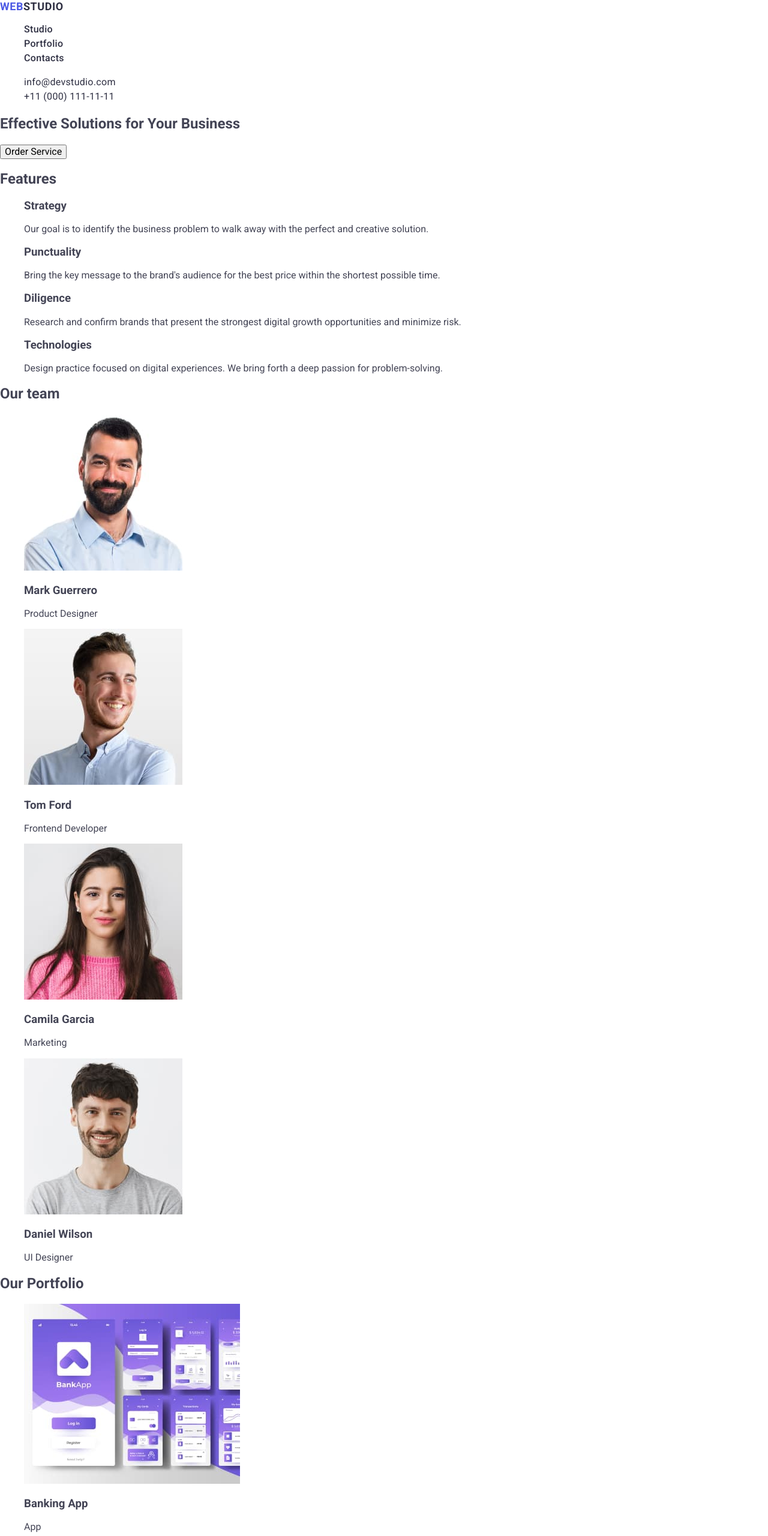
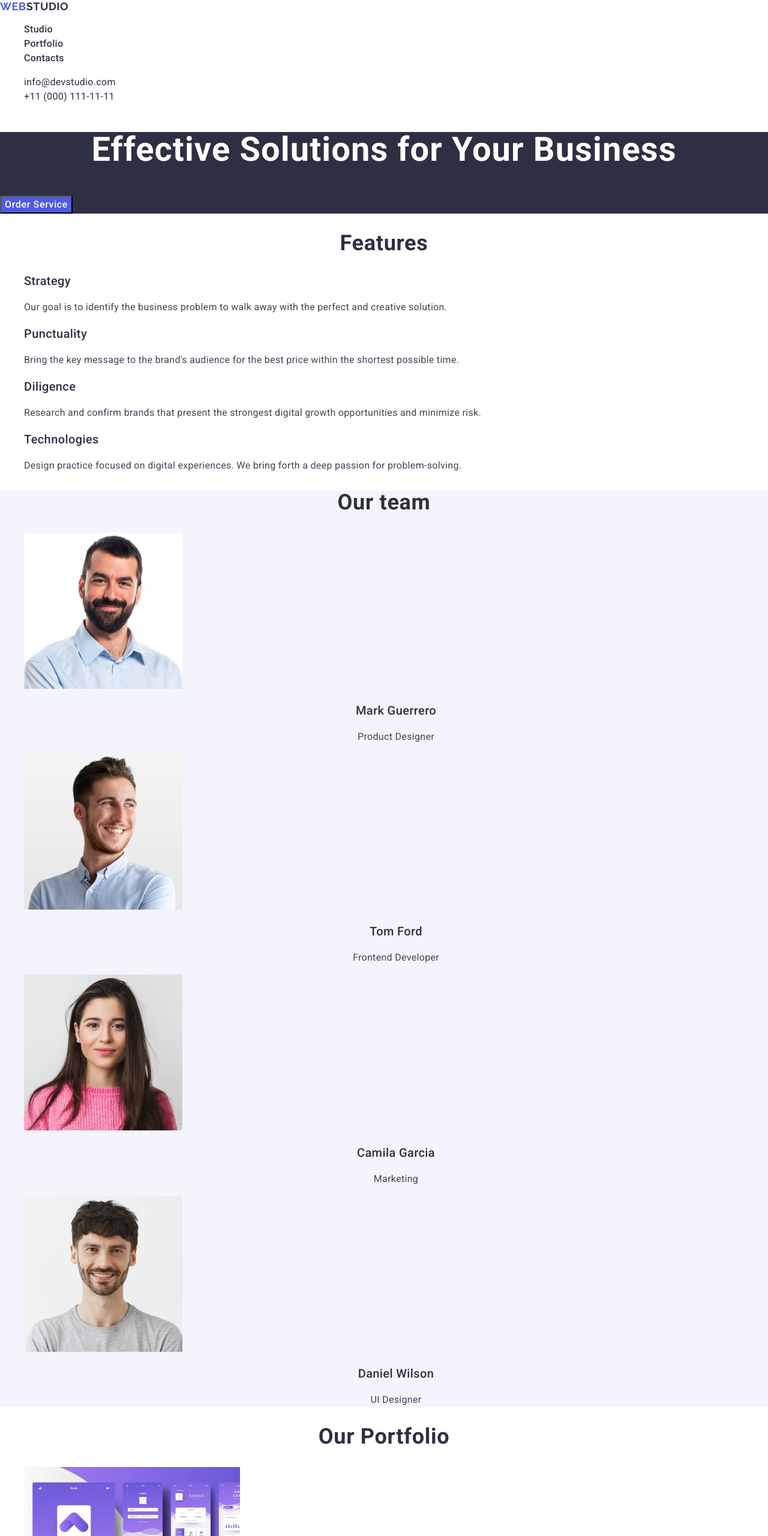
Before and after one commit to oleks11-rudenko/goit-markup-hw-02, a plain HTML site: page index.html in a window 1280 px wide. Shown: the top 2560 px of the page at 60% size. Drawn offline with nearby package versions, Linux system fonts and the light colour scheme.

Commit message:
Edit main sections and footer

```diff
--- a/css/styles.css
+++ b/css/styles.css
@@ -10,7 +10,7 @@ ul {
 
 .logo {
   color: #4d5ae5;
-  font-family: var(--second-family);
+  font-family: "Raleway", sans-serif;
   font-weight: 700;
   font-size: 18px;
   line-height: 1.17;
@@ -53,3 +53,95 @@ ul {
 .contacts:focus {
   color: #404bbf;
 }
+
+.hero-image {
+  background-color: #2e2f42;
+}
+
+.main-header {
+  color: #ffffff;
+  font-size: 56px;
+  line-height: 1.07;
+  letter-spacing: 0.02em;
+  text-align: center;
+}
+
+.button-text {
+  color: #ffffff;
+  background-color: #4d5ae5;
+  font-weight: 500;
+  font-size: 16px;
+  line-height: 1.5;
+  letter-spacing: 0.04em;
+}
+
+.button-text:hover {
+  background-color: #404bbf;
+}
+
+.section-headers {
+  color: #2e2f42;
+  font-size: 36px;
+  line-height: 1.11;
+  letter-spacing: 0.02em;
+  text-align: center;
+}
+
+.features-header {
+  color: #2e2f42;
+  font-weight: 500;
+  font-size: 20px;
+  line-height: 1.2;
+  letter-spacing: 0.02em;
+}
+
+.features-text {
+  line-height: 1.5;
+  letter-spacing: 0.02em;
+}
+
+.team-background {
+  background-color: #f4f4fd;
+}
+
+.team-header {
+  color: #2e2f42;
+  font-weight: 500;
+  font-size: 20px;
+  line-height: 1.2;
+  letter-spacing: 0.02em;
+  text-align: center;
+}
+
+.team-text {
+  line-height: 1.5;
+  letter-spacing: 0.02em;
+  text-align: center;
+}
+
+.portfilio-header {
+  color: #2e2f42;
+  font-weight: 500;
+  font-size: 20px;
+  line-height: 1.2;
+  letter-spacing: 0.02em;
+}
+
+.portfilio-text {
+  line-height: 1.5;
+  letter-spacing: 0.02em;
+}
+
+.logo-footer {
+  color: #f4f4fd;
+  font-family: "Raleway", sans-serif;
+  font-weight: 700;
+  font-size: 18px;
+  line-height: 1.17;
+  letter-spacing: 0.03em;
+  text-transform: uppercase;
+}
+
+.footer-background {
+  background-color: #2e2f42;
+}
--- a/index.html
+++ b/index.html
@@ -44,45 +44,45 @@
       </nav>
     </header>
     <main>
-      <section>
-        <h1>Effective Solutions for Your Business</h1>
-        <button type="button">Order Service</button>
+      <section class="hero-image">
+        <h1 class="main-header">Effective Solutions for Your Business</h1>
+        <button type="button" class="button-text">Order Service</button>
       </section>
       <section>
-        <h2>Features</h2>
+        <h2 class="section-headers">Features</h2>
         <ul>
           <li>
-            <h3>Strategy</h3>
-            <p>
+            <h3 class="features-header">Strategy</h3>
+            <p class="features-text">
               Our goal is to identify the business problem to walk away with the
               perfect and creative solution.
             </p>
           </li>
           <li>
-            <h3>Punctuality</h3>
-            <p>
+            <h3 class="features-header">Punctuality</h3>
+            <p class="features-text">
               Bring the key message to the brand's audience for the best price
               within the shortest possible time.
             </p>
           </li>
           <li>
-            <h3>Diligence</h3>
-            <p>
+            <h3 class="features-header">Diligence</h3>
+            <p class="features-text">
               Research and confirm brands that present the strongest digital
               growth opportunities and minimize risk.
             </p>
           </li>
           <li>
-            <h3>Technologies</h3>
-            <p>
+            <h3 class="features-header">Technologies</h3>
+            <p class="features-text">
               Design practice focused on digital experiences. We bring forth a
               deep passion for problem-solving.
             </p>
           </li>
         </ul>
       </section>
-      <section>
-        <h2>Our team</h2>
+      <section class="team-background">
+        <h2 class="section-headers">Our team</h2>
         <ul>
           <li>
             <img
@@ -91,8 +91,8 @@
               width="264"
               height="260"
             />
-            <h3>Mark Guerrero</h3>
-            <p>Product Designer</p>
+            <h3 class="team-header">Mark Guerrero</h3>
+            <p class="team-text">Product Designer</p>
           </li>
           <li>
             <img
@@ -101,8 +101,8 @@
               width="264"
               height="260"
             />
-            <h3>Tom Ford</h3>
-            <p>Frontend Developer</p>
+            <h3 class="team-header">Tom Ford</h3>
+            <p class="team-text">Frontend Developer</p>
           </li>
           <li>
             <img
@@ -111,8 +111,8 @@
               width="264"
               height="260"
             />
-            <h3>Camila Garcia</h3>
-            <p>Marketing</p>
+            <h3 class="team-header">Camila Garcia</h3>
+            <p class="team-text">Marketing</p>
           </li>
           <li>
             <img
@@ -121,49 +121,51 @@
               width="264"
               height="260"
             />
-            <h3>Daniel Wilson</h3>
-            <p>UI Designer</p>
+            <h3 class="team-header">Daniel Wilson</h3>
+            <p class="team-text">UI Designer</p>
           </li>
         </ul>
       </section>
       <section>
-        <h2>Our Portfolio</h2>
+        <h2 class="section-headers">Our Portfolio</h2>
         <ul>
           <li>
             <img src="./images/img-5.jpg" alt="Banking App" />
-            <h3>Banking App</h3>
-            <p>App</p>
+            <h3 class="portfilio-header">Banking App</h3>
+            <p class="portfilio-text">App</p>
           </li>
           <li>
             <img src="./images/img-6.jpg" alt="Cashless Payment" />
-            <h3>Cashless Payment</h3>
-            <p>Marketing</p>
+            <h3 class="portfilio-header">Cashless Payment</h3>
+            <p class="portfilio-text">Marketing</p>
           </li>
           <li>
             <img src="./images/img-7.jpg" alt="Meditation App" />
-            <h3>Meditation App</h3>
-            <p>App</p>
+            <h3 class="portfilio-header">Meditation App</h3>
+            <p class="portfilio-text">App</p>
           </li>
           <li>
             <img src="./images/img-8.jpg" alt="Taxi Service" />
-            <h3>Taxi Service</h3>
-            <p>Marketing</p>
+            <h3 class="portfilio-header">Taxi Service</h3>
+            <p class="portfilio-text">Marketing</p>
           </li>
           <li>
             <img src="./images/img-9.jpg" alt="Screen Illustrations" />
-            <h3>Screen Illustrations</h3>
-            <p>Design</p>
+            <h3 class="portfilio-header">Screen Illustrations</h3>
+            <p class="portfilio-text">Design</p>
           </li>
           <li>
             <img src="./images/img-10.jpg" alt="Online Courses" />
-            <h3>Online Courses</h3>
-            <p>Marketing</p>
+            <h3 class="portfilio-header">Online Courses</h3>
+            <p class="portfilio-text">Marketing</p>
           </li>
         </ul>
       </section>
     </main>
-    <footer>
-      <a href="./index.html">Web<span>Studio</span></a>
+    <footer class="footer-background">
+      <a href="./index.html" class="logo"
+        >Web<span class="logo-footer">Studio</span></a
+      >
       <p>
         Increase the flow of customers and sales for your business with digital
         marketing & growth solutions.
```
